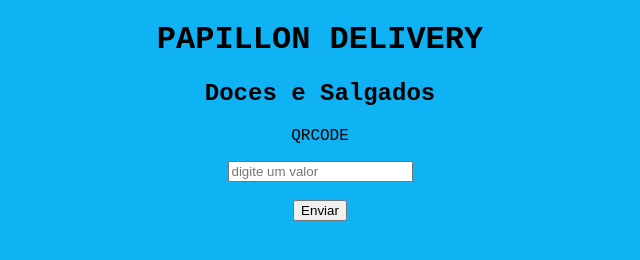
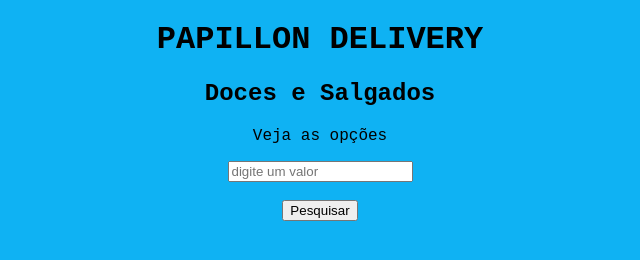
Before and after one commit to DANDANZL011/Papillon-Delivery, a plain HTML site: page index.html in a window 1280 px wide. Shown: the whole page, without its empty margins (320-960 px from the left). Drawn offline with Linux system fonts and the light colour scheme.

Commit message:
PAPILLON

```diff
--- a/index.html
+++ b/index.html
@@ -27,10 +27,10 @@ body {
         <h2>                       Doces e Salgados </h2>
     </div>
     <div class="box" >
-        <p>QRCODE</p>
+        <p>Veja as opções</p>
         <input type="text" placeholder="digite um valor">
         <br><br>
-        <button>Enviar</button>
+        <button>Pesquisar</button>
     </div>
 </body>
 </html>
```
